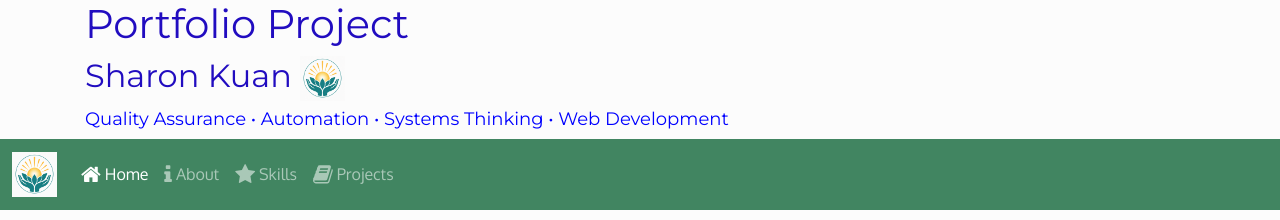
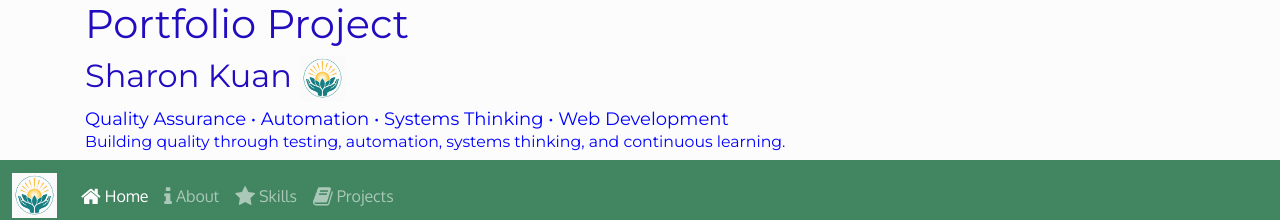
Before and after one commit to sharonkuan/sharon-portfolio-project, a website built with Parcel: page index.html in a window 1280 px wide. Shown: the top 220 px of the page. Built offline with nearby package versions, Linux system fonts and the light colour scheme.

Commit message:
added banner to home page

```diff
--- a/index.html
+++ b/index.html
@@ -47,7 +47,8 @@
             /></a>
           </h2>
           <h3>
-            Quality Assurance • Automation • Systems Thinking • Web Development
+            Quality Assurance • Automation • Systems Thinking • Web Development <br />
+            <small>Building quality through testing, automation, systems thinking, and continuous learning.</small>
           </h3>
         </div>
       </div>
```
